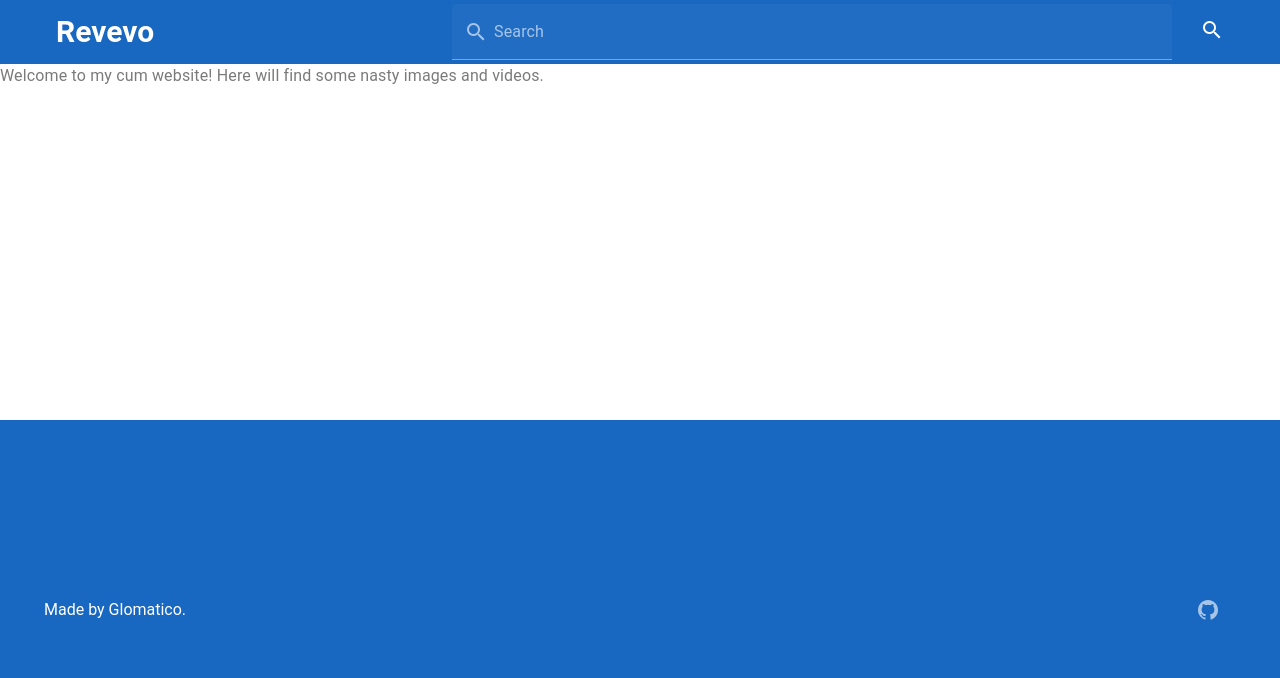
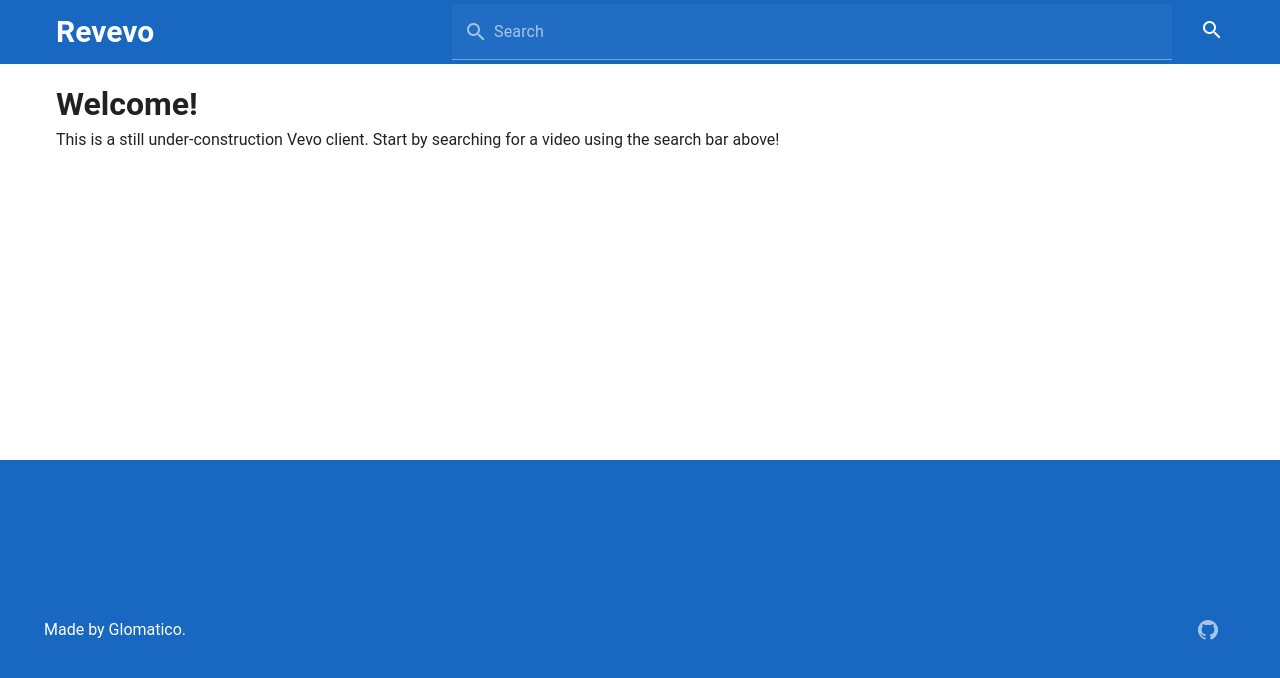
Before and after one commit to glomatico/revevo, a Nuxt app: page / in a window 1280 px wide. Shown: the top 678 px of the page. Built offline with nearby package versions, Linux system fonts and the light colour scheme.

Commit message:
Update homepage content and layout

```diff
--- a/app/pages/index.vue
+++ b/app/pages/index.vue
@@ -1,5 +1,12 @@
 <template>
-  <v-label>Welcome to my cum website! Here will find some nasty images and videos.</v-label>
+  <v-container>
+    <h1>
+      Welcome!
+    </h1>
+    <p>
+      This is a still under-construction Vevo client. Start by searching for a video using the search bar above!
+    </p>
+  </v-container>
 </template>
 
 <script lang="ts" setup>
```
